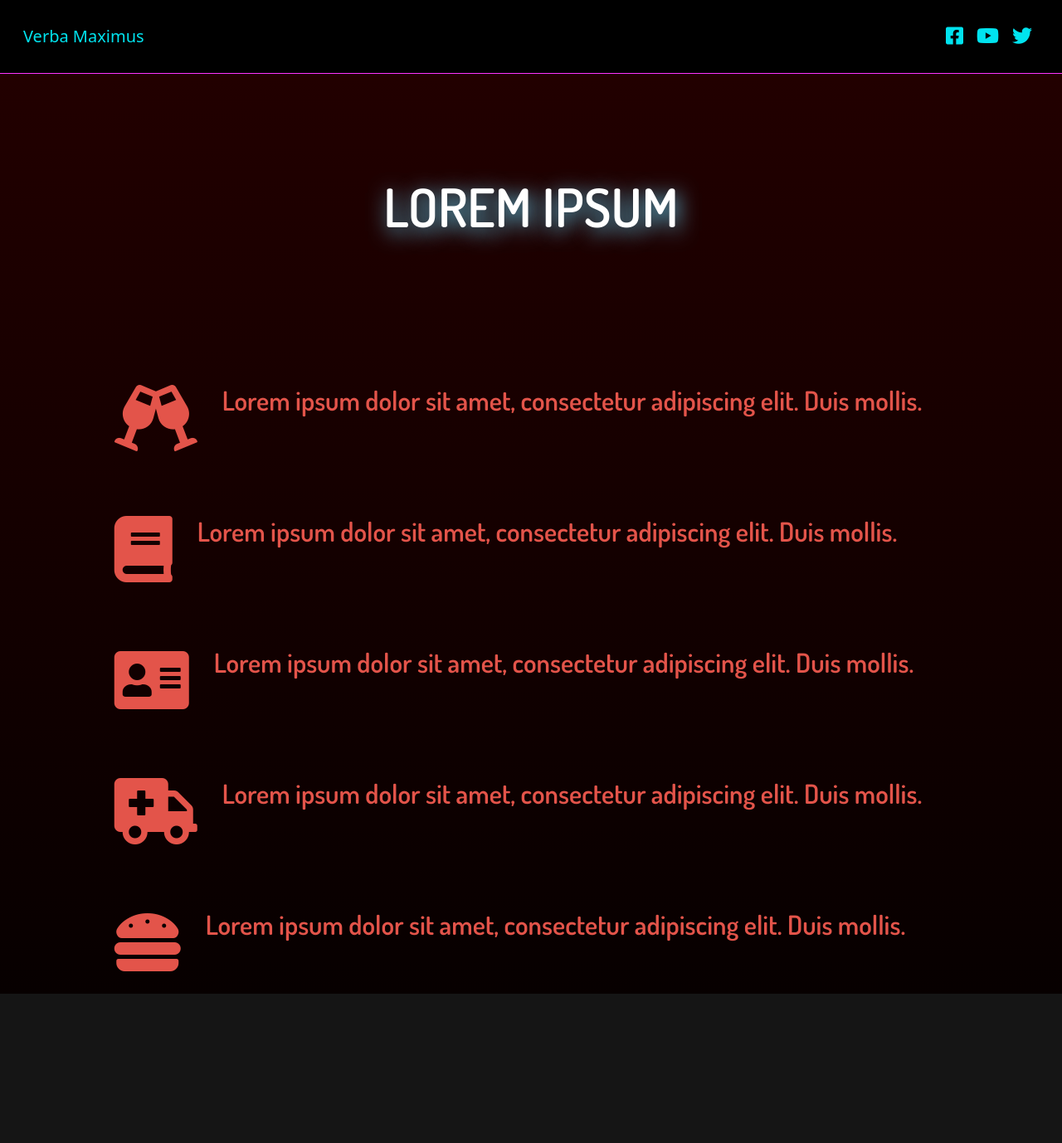
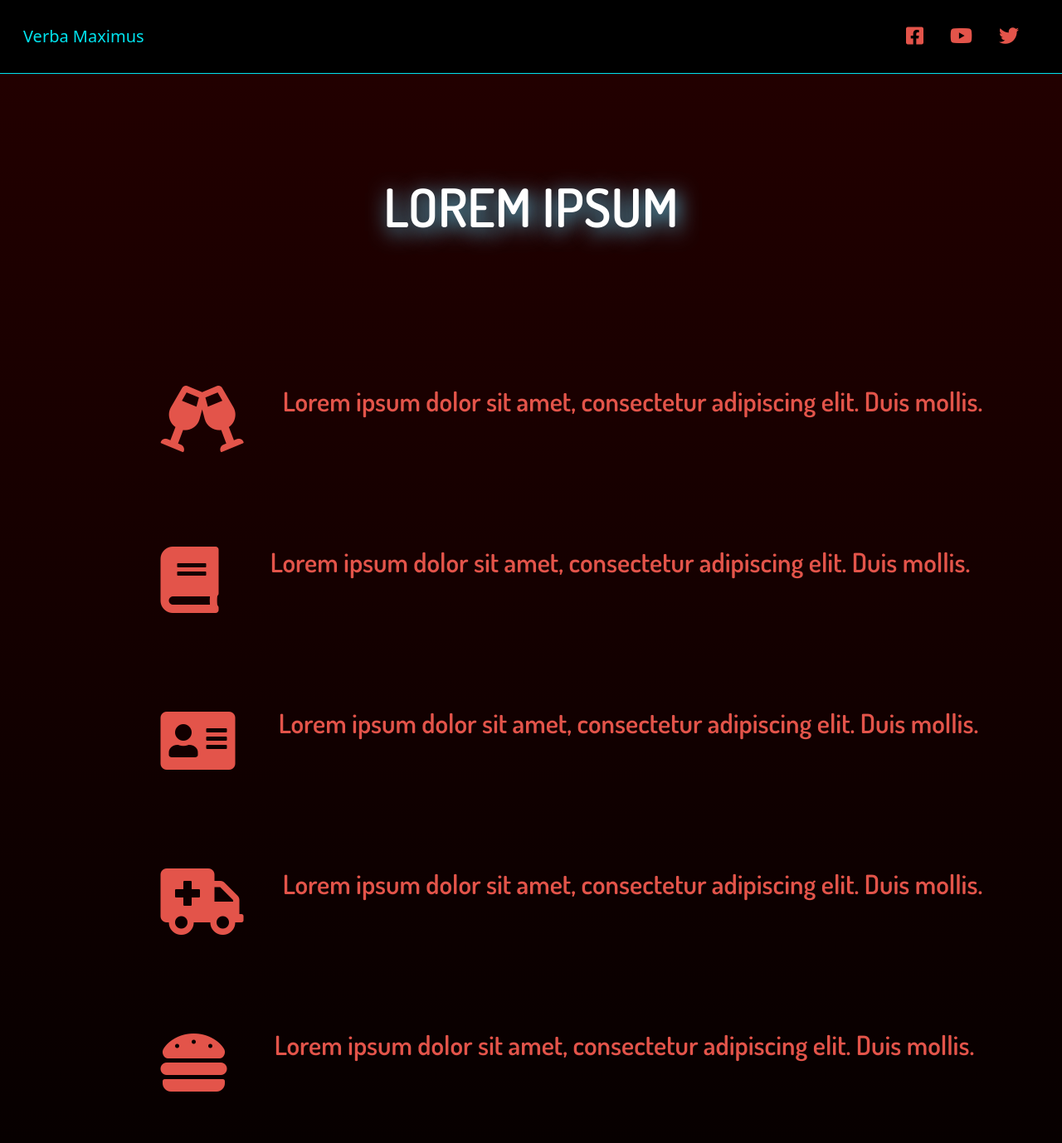
Before and after one commit to plaidbait91/VM-2021, a website built with Parcel: page src/index.html in a window 1280 px wide. Shown: the whole page at 83% size. Before the commit the page ends 1198 px from the top, so only its background shows below. Built offline with nearby package versions, Linux system fonts and the light colour scheme.

Commit message:
Changed to red theme

```diff
--- a/src/index.html
+++ b/src/index.html
@@ -35,35 +35,31 @@
         <section>
             <div class="container">
                 <div class="row">
-                    <div class="col-sm-12 col-lg-12">
-                        <div class="prompt">
+                    <div class="col-sm-12 col-lg-12 prompt">
+
                         <i class="fas fa-glass-cheers"></i>
                         <h1>Lorem ipsum dolor sit amet, consectetur adipiscing elit. Duis mollis.</h1>
+
                     </div>
-                    </div>
-                    <div class="col-sm-12 col-lg-12">
-                        <div class="prompt">
+                    <div class="col-sm-12 col-lg-12 prompt">
+
                         <i class="fas fa-book"></i>
                         <h1>Lorem ipsum dolor sit amet, consectetur adipiscing elit. Duis mollis.</h1>
+
                     </div>
-                    </div>
-                    <div class="col-sm-12 col-lg-12">
-                        <div class="prompt">
+                    <div class="col-sm-12 col-lg-12 prompt">
                         <i class="fas fa-address-card"></i>
                         <h1>Lorem ipsum dolor sit amet, consectetur adipiscing elit. Duis mollis.</h1>
                     </div>
-                    </div>
-                    <div class="col-sm-12 col-lg-12">
-                        <div class="prompt">
+                    <div class="col-sm-12 col-lg-12 prompt">
                         <i class="fas fa-ambulance"></i>
                         <h1>Lorem ipsum dolor sit amet, consectetur adipiscing elit. Duis mollis.</h1>
                     </div>
-                    </div>
-                    <div class="col-sm-12">
-                        <div class="prompt">
+                    <div class="col-sm-12 prompt">
+
                         <i class="fas fa-hamburger"></i>
                         <h1>Lorem ipsum dolor sit amet, consectetur adipiscing elit. Duis mollis.</h1>
-                        </div>
+
                     </div>
                 </div>
             </div>
--- a/src/scss/_style.scss
+++ b/src/scss/_style.scss
@@ -12,13 +12,15 @@ main {
 
 #navbar-container {
 	background-color: $black;
-	border-bottom: 1px solid $color-pink;
+	border-bottom: 1px solid $color-cyan;
 	padding: 1rem 1rem;
 }
 
 .navbar-custom {
 	/* change the brand, text color, link color */
-	.navbar-brand,
+	.navbar-brand {
+        color: $color-cyan
+    }
 	.navbar-text,
 	.navbar-link {
 		color: $color-cyan;
@@ -31,8 +33,9 @@ main {
 	/* change the color of active or hovered links */
 	.nav-link {
 		color: $color-cyan;
-		transition: all 0.3s ease;
+		transition: all 0.4s ease;
 		padding: 0 1rem;
+        margin-right: 1rem;
 		text-decoration: none;
 
 		i {
@@ -72,7 +75,7 @@ main {
     .navbar-nav {
         li {
             a {
-                color: #00e3ef;
+                color: #e3544a;
                 transition: all 0.3s ease;
                 padding: 0 1rem;
                 text-decoration: none;
@@ -81,7 +84,7 @@ main {
                 }
             }
             a:hover {
-                color: #ff33ff;
+                color: #64ccec;
             }
         }
     }
@@ -97,8 +100,9 @@ main {
 }
 
 .prompt {
-    transition: all 0.3s ease;
-    padding: 5%;
+    transition: all 0.3s ease-in-out;
+    padding: 5% 0;
+    text-align: center;
     h1 {
         // text-shadow: 3px 5px 25px #64ccec;
         color: #e3544a;
@@ -114,17 +118,19 @@ main {
         color: #e3544a;
         float: left;
         font-size: 5rem;
-        margin-right: 30px;
+        margin-right: 3%;
+        margin-left: 10%;
     }
 }
 
 .prompt:hover {
     background-color: rgba($color: #000000, $alpha: 0.5);
-    padding: 6% 5%;
+
+    padding: calc(5% - 2px) -2px;
 
     h1, i {
         color: #00e3ef;
     }
 
-    border: 2px solid #00e3ef;
+    border: 1px solid #00e3ef;
 }
```
Lines whose indentation alone changed are shown as unchanged.
